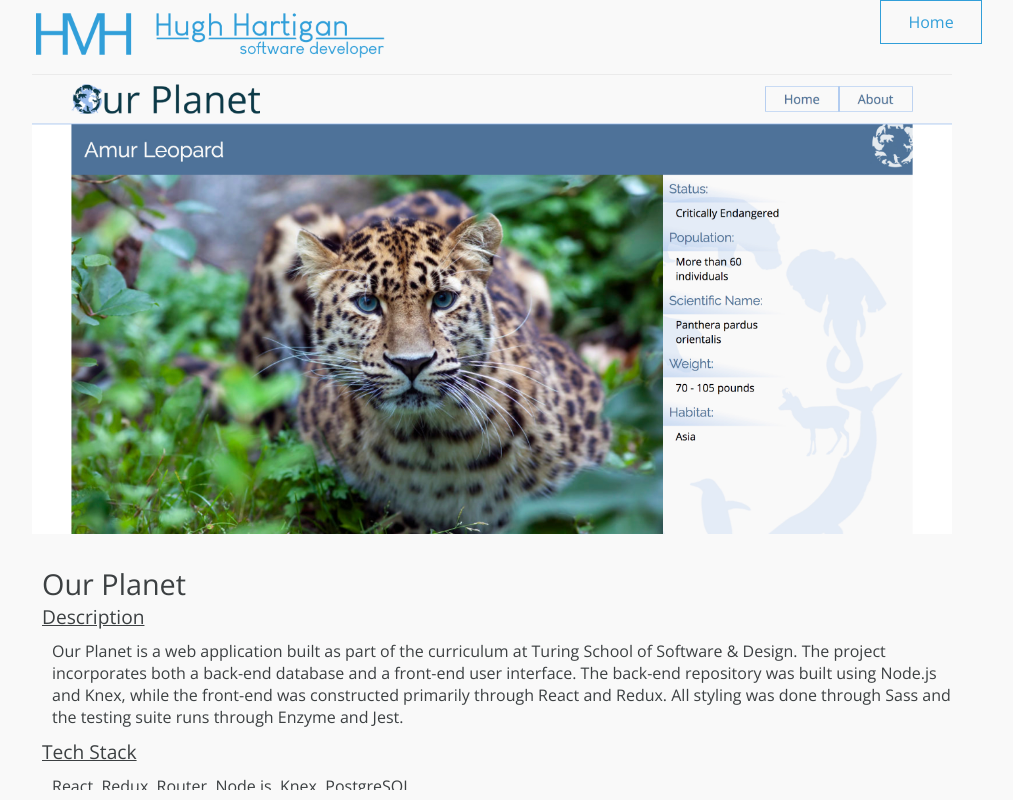
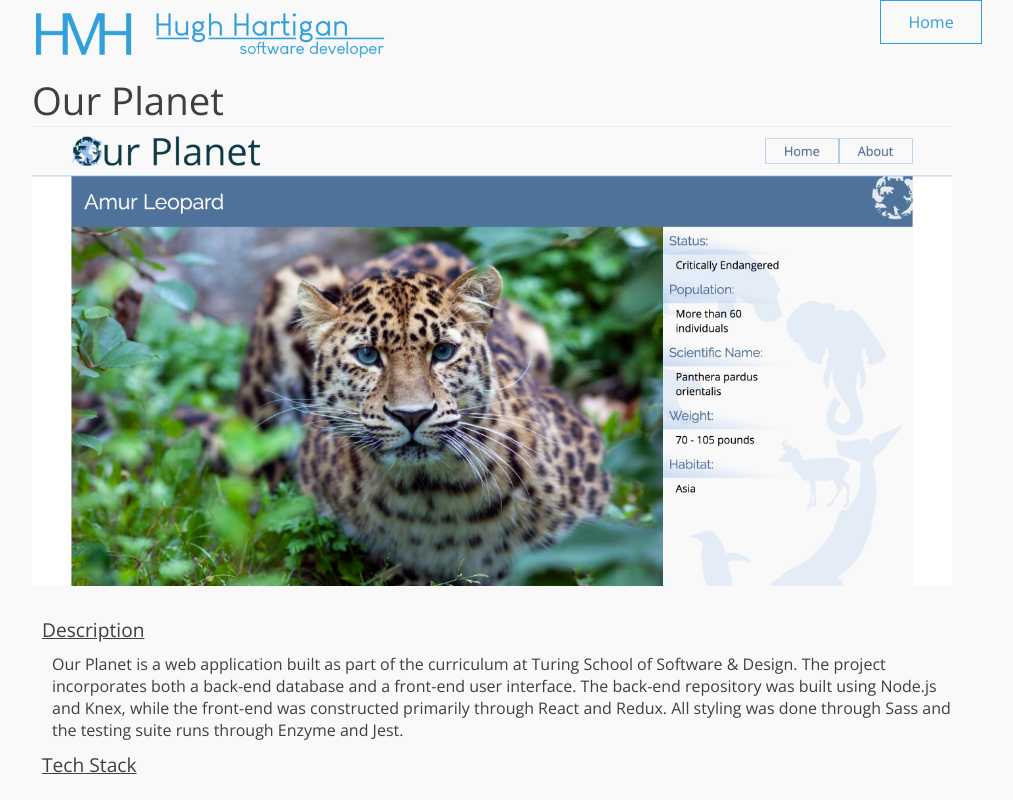
Before and after one commit to HartiganHM/hugh-hartigan-personal-site, a React (Create React App) app: page /projects in a window 1280 px wide. Shown: the whole page, without its empty margins (138-1151 px from the left). Built offline with nearby package versions, Linux system fonts and the light colour scheme.

Commit message:
Readjust project name and font-size

```diff
--- a/src/Components/Card/Card.css
+++ b/src/Components/Card/Card.css
@@ -39,7 +39,7 @@
     color: #f9f9f9;
     text-decoration: none; }
   .Card .title {
-    font-size: 1.8rem; }
+    font-size: 2.4rem; }
 
 @media screen and (max-width: 1634px) {
   .Card .project-image {
--- a/src/Components/Card/Card.js
+++ b/src/Components/Card/Card.js
@@ -15,9 +15,13 @@ const Card = props => {
   if (gitHub) {
     return (
       <div className="Card">
-        <img className="project-image" src={require(`../../images/${image}.jpg`)} alt={image} />
+        <span className="title">{title}</span>
+        <img
+          className="project-image"
+          src={require(`../../images/${image}.jpg`)}
+          alt={image}
+        />
         <div className="content-container">
-          <span className="title">{title}</span>
           <div className="description-box">
             <span className="description-header">Description</span>
             <span className="description">{description}</span>
@@ -27,9 +31,11 @@ const Card = props => {
             <span className="tech-stack">{techStack}</span>
           </div>
           <span className="button-wrapper">
-            {liveLink && <a href={liveLink} className="button">
-              Launch
-            </a>}
+            {liveLink && (
+              <a href={liveLink} className="button">
+                Launch
+              </a>
+            )}
             <a href={gitHub} className="button">
               GitHub
             </a>
--- a/src/Components/Card/Card.scss
+++ b/src/Components/Card/Card.scss
@@ -39,7 +39,7 @@
     text-decoration: none;
   }
   .title {
-    font-size: 1.8rem;
+    font-size: 2.4rem;
   }
 }
 
```
